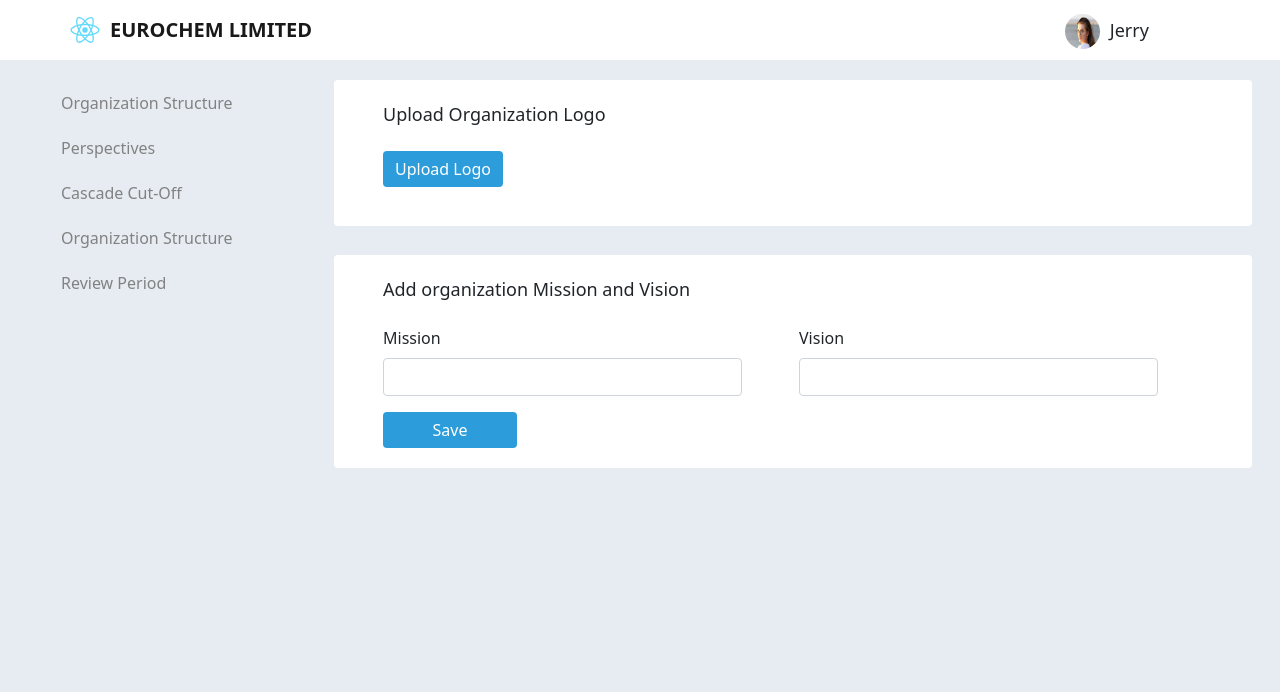
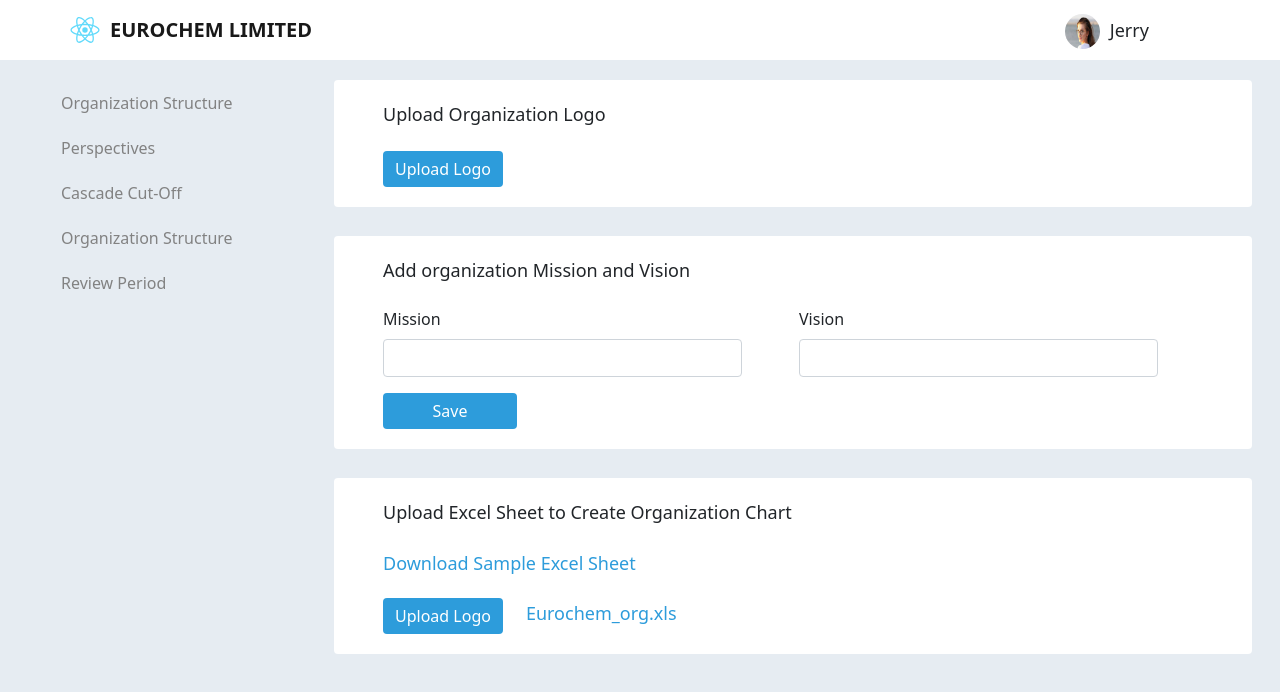
Before and after one commit to ElMonstro/Kobe-frontend, a React (Create React App) app: page / in a window 1280 px wide. Shown: the top 692 px of the page. Built offline with nearby package versions, Linux system fonts and the light colour scheme; some icons are missing.

Commit message:
Add upload org excel sheet

```diff
--- a/src/components/adminDashboard/index.scss
+++ b/src/components/adminDashboard/index.scss
@@ -27,6 +27,7 @@
         border: none;
         margin-bottom: 29px;
         padding: 20px 49px;
+        height: fit-content;
 
         .card_title {
             margin-bottom: 23px;
--- /dev/null
+++ b/src/components/cards/uploadOrgCard/index.js
@@ -0,0 +1,31 @@
+import React from "react";
+import { Card, Button } from "react-bootstrap";
+
+import "./index.scss";
+
+const UploadOrgCard = props => {
+    return (
+        <Card className="admin_card">
+            <div className="card_cont">
+                <div className="card_title">
+                    Upload Excel Sheet to Create  Organization Chart
+                </div>
+                <div className="sample_csv blue_text">
+                    Download Sample Excel Sheet
+                </div>
+                <div className="upload_btn_div">
+                    <Button className="card_btn">
+                        Upload Logo
+                    </Button>
+                    <span className="file_name blue_text">
+                        Eurochem_org.xls
+                    </span>
+                </div>
+
+            </div>
+        </Card>
+    )
+};
+
+
+export default UploadOrgCard;
--- /dev/null
+++ b/src/components/cards/uploadOrgCard/index.scss
@@ -0,0 +1,18 @@
+.admin_card {
+    .sample_csv {
+        margin: 14px 0px 21px 0px;
+    }
+
+    .card_btn {
+        margin-right: 23px;
+    }
+
+    .blue_text {
+        color: #2D9CDB;
+        font-size: 18px;
+        line-height: 28px;
+        font-weight: 500;
+        cursor: pointer;
+    }
+
+}
--- a/src/components/orgStructureAdmin/index.js
+++ b/src/components/orgStructureAdmin/index.js
@@ -1,6 +1,7 @@
 import React from "react";
 import MissionVisionForm from "../cards/missionVisonCard";
-import UploadLogoCard from "../cards/uploadLogo";
+import UploadLogoCard from "../cards/uploadLogoCard";
+import UploadOrgCard from "../cards/uploadOrgCard";
 
 import "./index.scss";
 
@@ -10,6 +11,8 @@ const AdminOrgStructureCont = props => {
         <div className="admin_org_cont">
             <UploadLogoCard />
             <MissionVisionForm />
+            <UploadOrgCard />
+
         </div>
     )
 }
```
Also changed, not shown: src/components/cards/uploadLogoCard/index.js (renamed from src/components/cards/uploadLogo/index.js), src/components/cards/uploadLogoCard/index.scss (renamed from src/components/cards/uploadLogo/index.scss).
